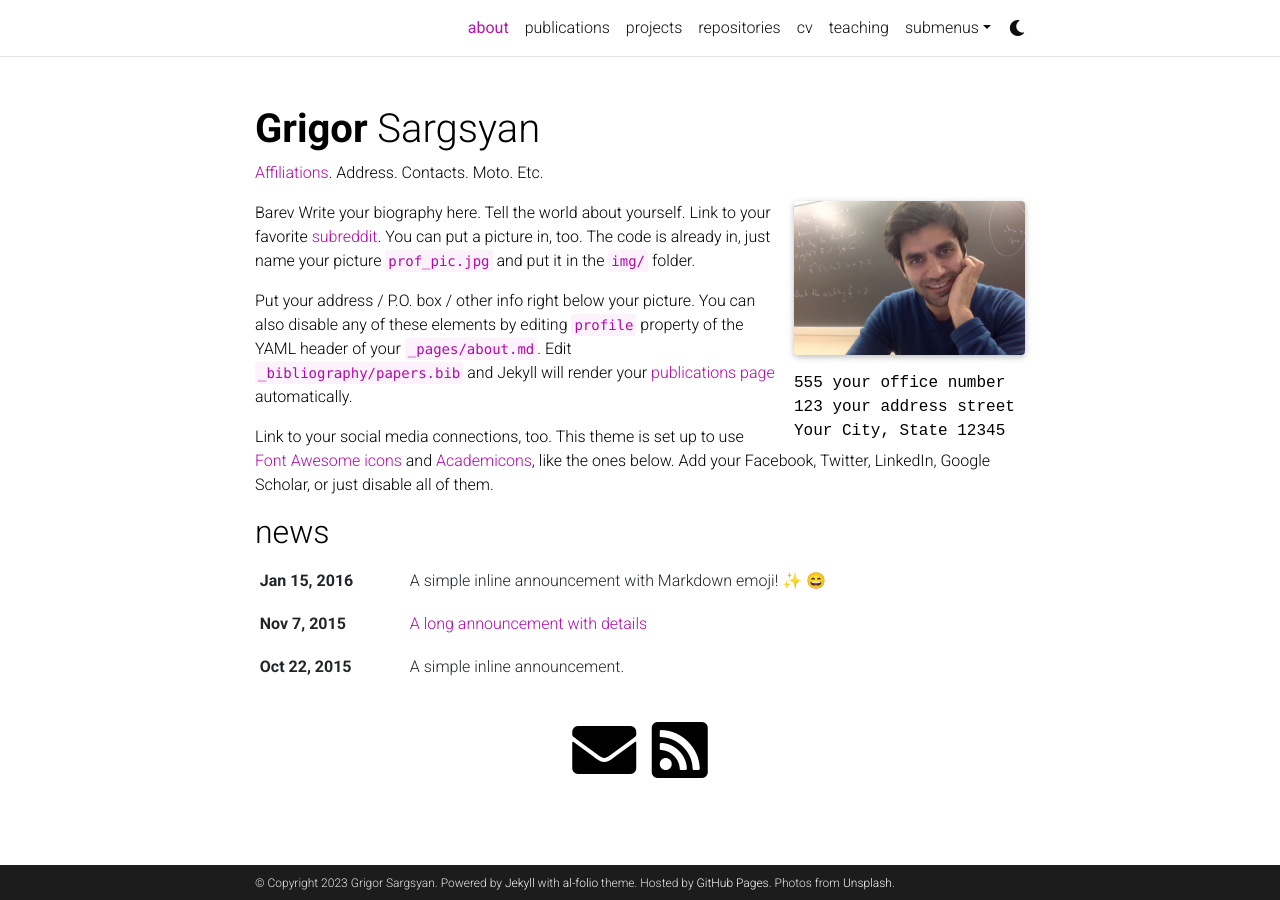
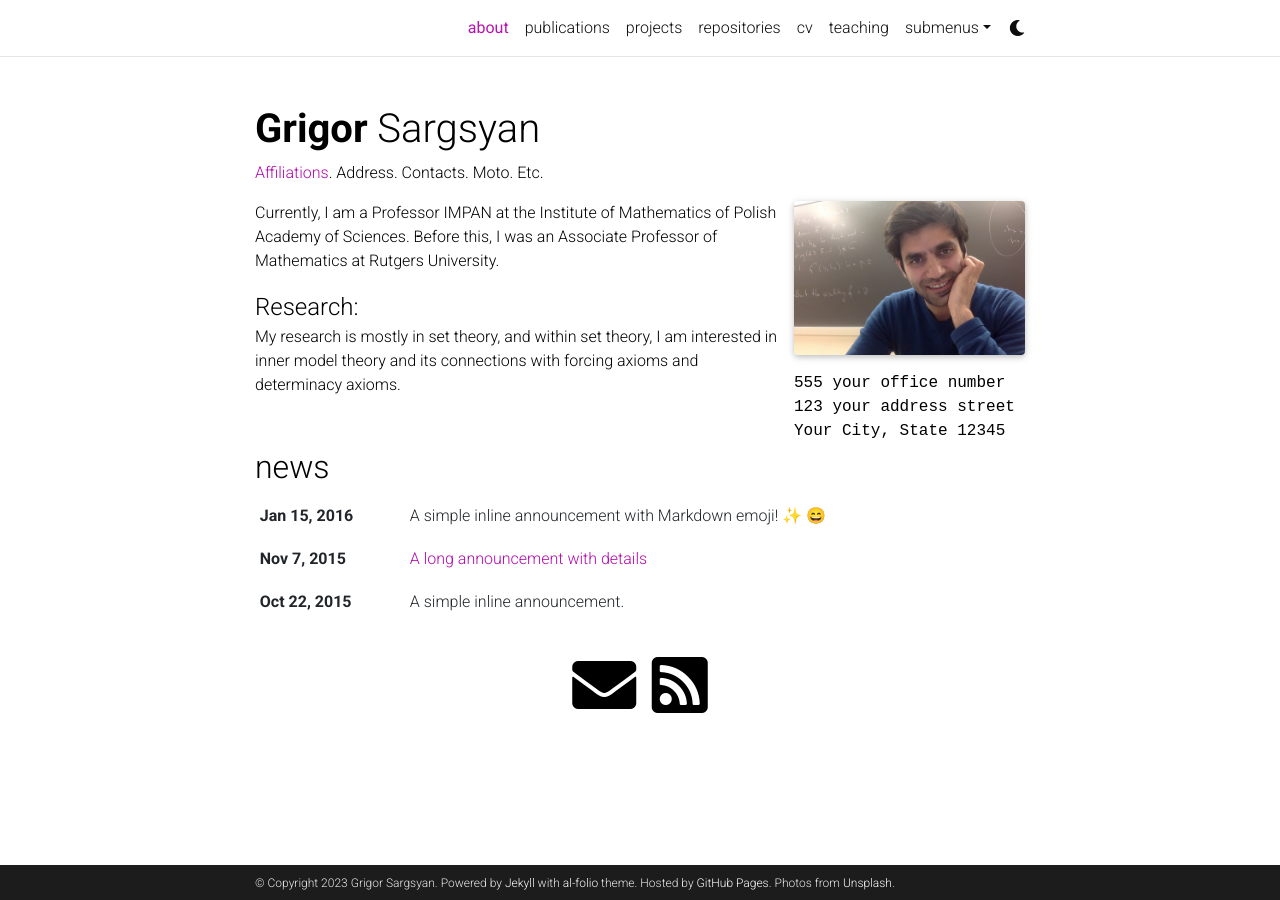
Before and after one commit to grigorsarg/grigorsarg.github.io, a Jekyll site: the page built from _pages/about.md, in a window 1280 px wide. Built offline with Jekyll 4.4.1, drawn with Linux system fonts in a browser that asks for light colours; full-size pictures stand in for the smaller copies a plugin makes; emoji names are drawn with the system emoji font; comment, search, counter and statistics services are not loaded; a style sheet for code colours, icons or effects is not loaded.

Commit message:
Update about.md

```diff
--- a/_pages/about.md
+++ b/_pages/about.md
@@ -19,8 +19,6 @@ selected_papers: true # includes a list of papers marked as "selected={true}"
 social: true  # includes social icons at the bottom of the page
 ---
 
-Barev Write your biography here. Tell the world about yourself. Link to your favorite [subreddit](http://reddit.com). You can put a picture in, too. The code is already in, just name your picture `prof_pic.jpg` and put it in the `img/` folder.
+Currently, I am a Professor IMPAN at the Institute of Mathematics of Polish Academy of Sciences. Before this, I was an Associate Professor of Mathematics at Rutgers University.
 
-Put your address / P.O. box / other info right below your picture. You can also disable any of these elements by editing `profile` property of the YAML header of your `_pages/about.md`. Edit `_bibliography/papers.bib` and Jekyll will render your [publications page](/al-folio/publications/) automatically.
-
-Link to your social media connections, too. This theme is set up to use [Font Awesome icons](http://fortawesome.github.io/Font-Awesome/) and [Academicons](https://jpswalsh.github.io/academicons/), like the ones below. Add your Facebook, Twitter, LinkedIn, Google Scholar, or just disable all of them.
+<font size="+2">Research:</font> My research is mostly in set theory, and within set theory, I am interested in inner model theory and its connections with forcing axioms and determinacy axioms.
```
